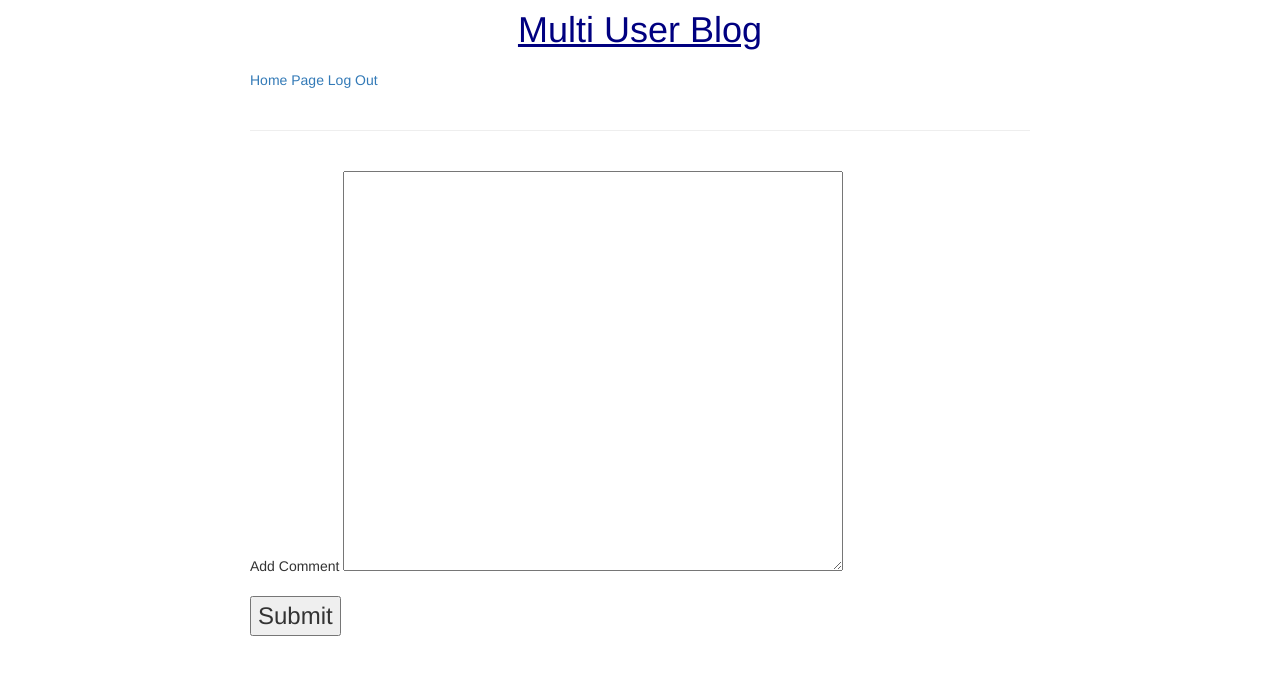
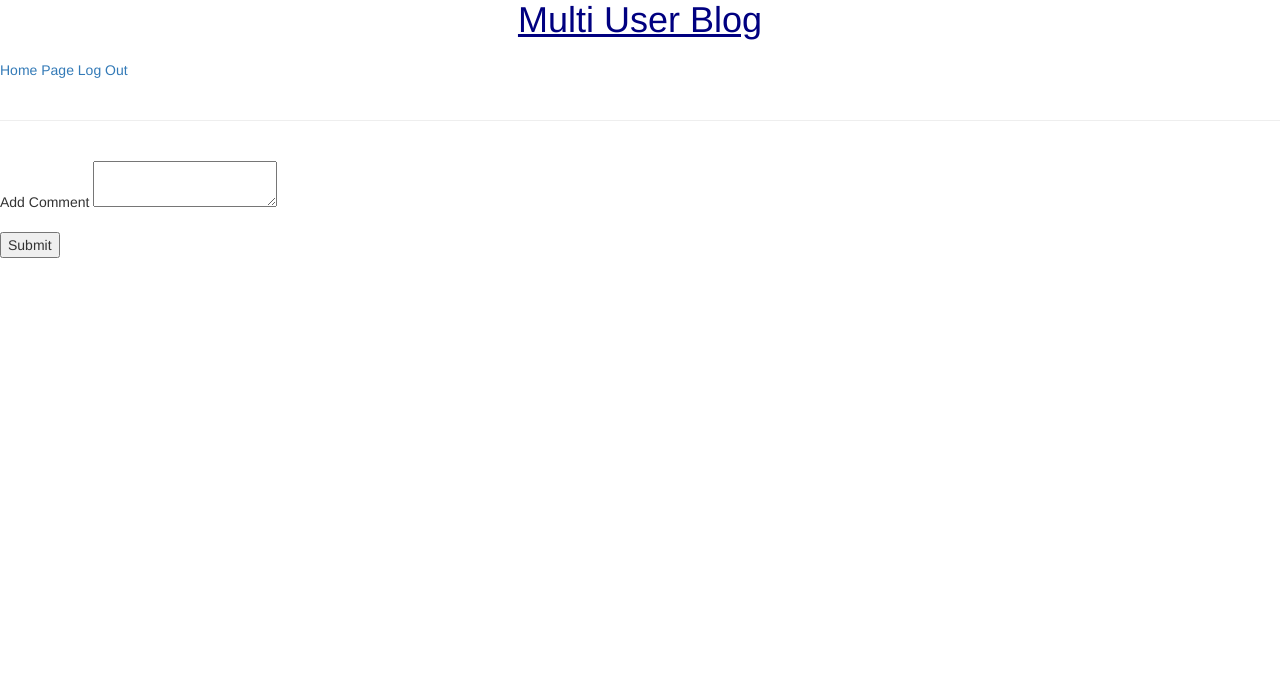
Before and after one commit to srkrkalyan/basic-blog, a Python web app: template templates/comment.html in a window 1280 px wide. Shown: the top 675 px of the page. Run offline with Jinja, Linux system fonts and the light colour scheme; the template is opened without the code that fills it, so the values that code supplies are empty.

Commit message:
styling for all pages

```diff
--- a/templates/basic_template.html
+++ b/templates/basic_template.html
@@ -6,7 +6,7 @@
 		<meta name="viewport" content="width=device-width, initial-scale=1">
 		<title>{% block title %}{% endblock %}</title>
 		<link rel="stylesheet" type="text/css" href="/templates/css/bootstrap.css">
-		<link rel="stylesheet" type="text/css" href="/templates/css/style.css">
+		<!--link rel="stylesheet" type="text/css" href="/templates/css/style.css"-->
 	</head>
 	<body>
 		<h1 style="color:navy;margin:auto;text-align:center"><u>Multi User Blog</u></h1>
--- a/templates/css/style.css
+++ /dev/null
@@ -1,119 +0,0 @@
-body {
-    position: relative;
-    font-family: Helvetica, Arial, sans-serif;
-    font-size: 14px;
-
-    width: 800px;
-    margin: 0 auto;
-    padding: 10px;
-    color: #333;
-}
-
-.login-area {
-    font-size: 13px;
-    color: gray;
-    position: absolute;
-    top: 10px;
-    right: 10px;
-}
-
-.login-link {
-    color: gray;
-    text-decoration: none;
-}
-
-.login-link:visited {
-    color: gray;
-}
-
-.login-link:hover {
-    text-decoration: underline;
-}
-
-h2 {
-    font-size: 24px;
-    font-weight: bold;
-    margin-bottom: 20px;
-}
-
-.error {
-    color: red;
-}
-
-label {
-  display: block;
-  font-size: 20px;
-}
-
-label + label {
-    margin-top: 20px;
-}
-
-input[type=text] {
-    width: 500px;
-    font-size: 20px;
-    padding: 2px;
-    font-family: monospace;
-}
-
-textarea {
-  width: 500px;
-  height: 400px;
-  font-size: 17px;
-  font-family: monospace;
-}
-
-input[type=submit] {
-  font-size: 24px;
-}
-
-.main-title {
-    display: block;
-    color: #222;
-    font-size: 40px;
-    font-weight: bold;
-    text-align: center;
-    margin-bottom: 30px;
-    text-decoration: none;
-}
-
-.post + .post {
-    margin-top: 15px;
-}
-
-.post-heading {
-    position: relative;
-    border-bottom: 3px solid #666;
-}
-
-.post-title {
-    font-size: 24px;
-    font-weight: bold;
-
-    text-decoration: none;
-    color: #333;
-}
-
-.post-title:visisted {
-    color: #333;
-}
-
-.post-date {
-    position: absolute;
-    right: 0px;
-    bottom: 0px;
-    color: #999;
-
-}
-
-.post-content {
-    margin-top: 5px;
-}
-
-.age {
-    position: absolute;
-    bottom: 0px;
-    right: 0px;
-    color: gray;
-    font-size: 12px;
-}
--- a/templates/welcome.html
+++ b/templates/welcome.html
@@ -4,7 +4,7 @@
 	<h3 style="color:navy">Welcome, {{username}}</h3>
 	<hr>
 	<div style="margin:auto;float:left">
-	<a class=".btn-primary" href="/blog/newpost">Submit a new blog?</a>
+	<a href="/blog/newpost">Submit a new blog?</a>
 	</div>
 	<div style="margin-left:35%;float:left">
 	<a href="/blog">Home Page</a>
```
